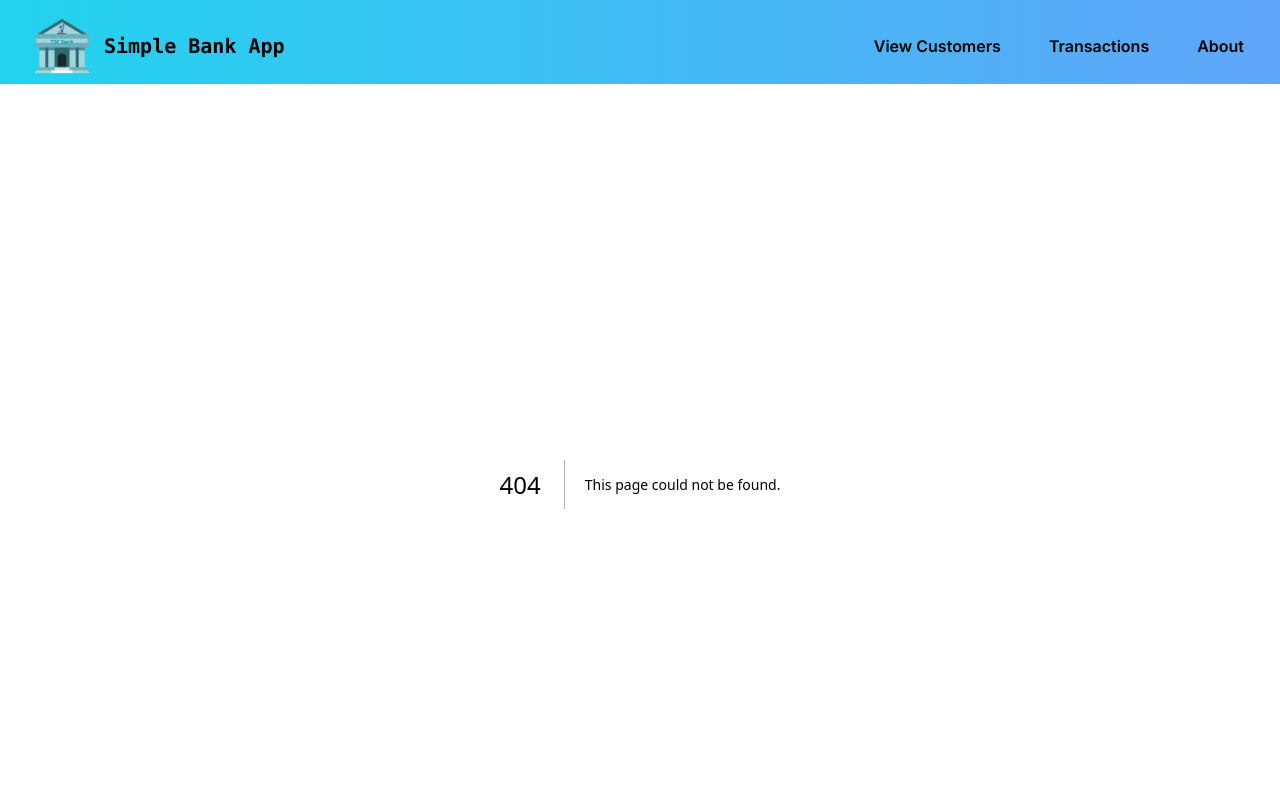
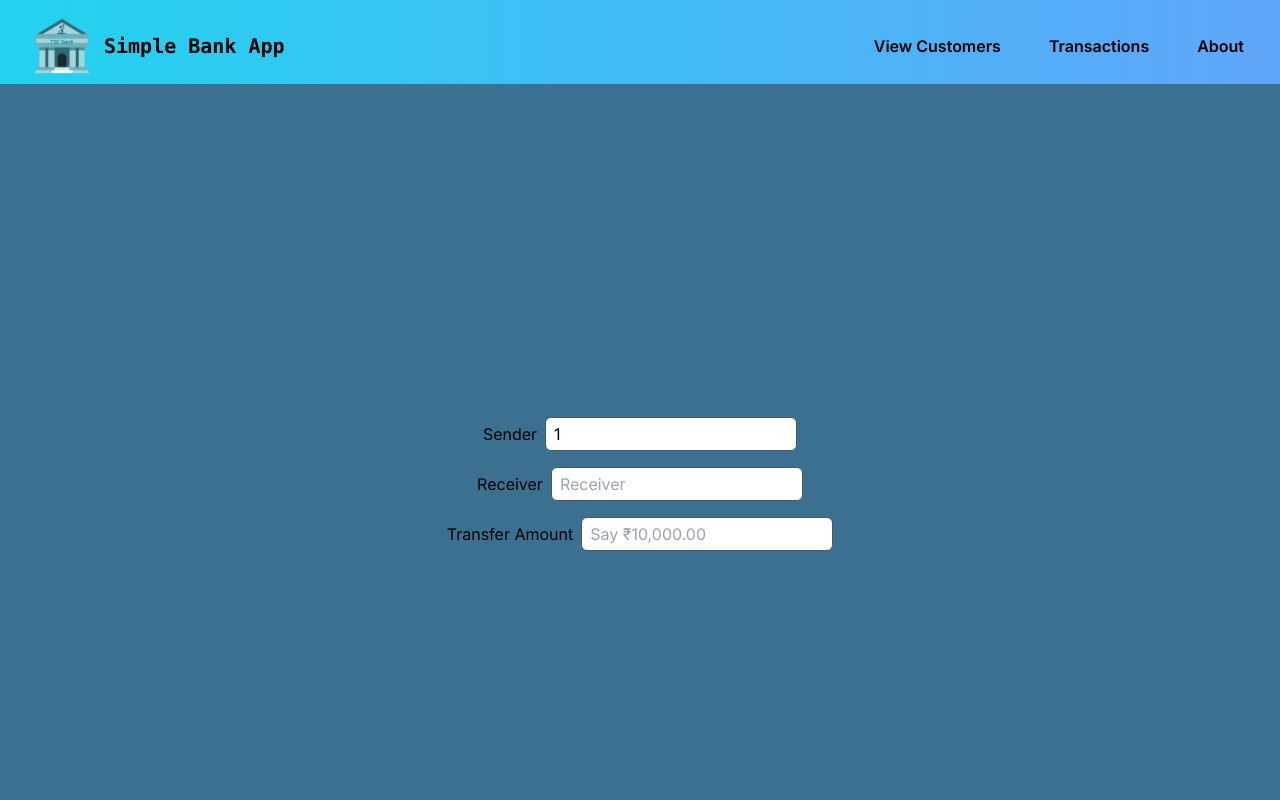
Before and after one commit to rahulkumarpahwa/tsf-basic-banking-system, a Next.js app: page /send/1 in a window 1280 px wide. Before the commit this address had no page. Shown: the top 800 px of the page. Built offline with nearby package versions, Linux system fonts and the light colour scheme.

Commit message:
created send page

```diff
--- a/src/app/customers/page.tsx
+++ b/src/app/customers/page.tsx
@@ -1,10 +1,11 @@
 "use client";
 import axios from "axios";
+import Link from "next/link";
 import { useState, useEffect } from "react";
 
 const Customers = () => {
   const [customers, setCustomers] = useState([]);
-  const [totalBalance, setTotalBalance] = useState(0);
+  let totalBalance = 0;
 
   const fetchCustomers = async () => {
     try {
@@ -16,15 +17,25 @@ const Customers = () => {
     }
   };
 
+  if (customers.length != 0) {
+    customers.forEach((customer: any) => {
+      totalBalance += customer.currentBalance;
+    });
+  }
+
+  const formatter = new Intl.NumberFormat("en-IN", {
+    style: "currency",
+    currency: "INR",
+  });
+
   useEffect(() => {
     fetchCustomers();
   }, []);
 
-
-
   return (
-    <div className="flex min-h-screen flex-col items-center justify-center bg-[#3c7091]">
+    <div className="flex min-h-screen flex-col items-center justify-center p-8 bg-[#3c7091]">
       <div>{customers.length === 0 && <div>No Data Available</div>}</div>
+      {customers.length != 0 && (
         <table>
           <caption>All Customers</caption>
           <thead>
@@ -37,33 +48,47 @@ const Customers = () => {
             </tr>
           </thead>
           <tbody>
-          {customers.length != 0 &&
-            customers.map((customer: any, index: number) => (
+            {customers.map((customer: any, index: number) => (
               <tr key={customer._id}>
                 <th scope="row">{index + 1}</th>
                 <td>{customer.username}</td>
                 <td>{customer.email}</td>
 
-                <td>{customer.currentBalance}</td>
-                <td>22</td>
+                <td className="text-center">
+                  {formatter.format(customer.currentBalance)}
+                </td>
+                <td>
+                  {" "}
+                  <Link href={`/send/${customer.username}`} className="inline-flex items-center px-4 py-2 bg-[#2d9be0] hover:bg-[#0e5d8f] text-white text-sm font-medium rounded-md">
+                    Send
+                  </Link>
+                </td>
               </tr>
             ))}
           </tbody>
           <tfoot>
             <tr>
               <th scope="row" colSpan={3}>
-              Net Current Balance (₹)
+                Net Current Balance
               </th>
-            <td>{totalBalance}</td>
+              <td className="text-center">
+                ₹
+                {totalBalance
+                  .toFixed(2)
+                  .replace(/(\d)(?=(\d{3})+(?!\d))/g, "$1,")}
+              </td>
+              <td></td>
             </tr>
             <tr>
               <th scope="row" colSpan={3}>
                 Total Customers
               </th>
-            <td>{customers.length}</td>
+              <td className="text-center">{customers.length}</td>
+              <td></td>
             </tr>
           </tfoot>
         </table>
+      )}
     </div>
   );
 };
--- /dev/null
+++ b/src/app/send/[username]/page.tsx
@@ -0,0 +1,50 @@
+"use client";
+import { useState } from "react";
+
+const Page = ({ params }: any) => {
+  const [data, setData] = useState({
+    sender: params.username,
+    receiver: "",
+    transferAmount: "",
+  });
+
+  return (
+    <div className="flex min-h-screen flex-col items-center justify-center p-8 bg-[#3c7091]">
+      <div className="space-x-2">
+        <label htmlFor="sender">Sender</label>
+        <input
+          className="focus:outline-none border border-gray-600 text-black rounded-md my-2 px-2 py-1"
+          placeholder="Sender"
+          id="sender"
+          type="text"
+          value={data.sender}
+          onChange={(e) => setData({ ...data, sender: e.target.value })} //most important thing
+        />
+      </div>
+      <div className="space-x-2">
+        <label htmlFor="receiver">Receiver</label>
+        <input
+          className="focus:outline-none border border-gray-600 text-black rounded-md my-2 px-2 py-1"
+          placeholder="Receiver"
+          type="text"
+          id="receiver"
+          value={data.receiver}
+          onChange={(e) => setData({ ...data, receiver: e.target.value })} //most important thing
+        />
+      </div>
+      <div className="space-x-2">
+        <label htmlFor="amount">Transfer Amount</label>
+        <input
+          className="focus:outline-none border border-gray-600 text-black rounded-md my-2 px-2 py-1"
+          placeholder="Say ₹10,000.00"
+          id="amount"
+          type="number"
+          value={data.transferAmount}
+          onChange={(e) => setData({ ...data, transferAmount: e.target.value })} //most important thing
+        />
+      </div>
+    </div>
+  );
+};
+
+export default Page;
--- a/src/utils/data.json
+++ b/src/utils/data.json
@@ -1,49 +1,49 @@
 {
   "data": [
     {
-      "username": "Rahul Kumar",
+      "username": "RahulKumar",
       "email": "rahul@gmail.com",
       "currentBalance": 23450
     },
     {
-      "username": "John Smith",
+      "username": "JohnSmith",
       "email": "john@gmail.com",
       "currentBalance": 29995
     },
     {
-      "username": "Dane Joe",
+      "username": "DaneJoe",
       "email": "dane@gmail.com",
       "currentBalance": 123455
     },
     {
-      "username": "Mohak Mangal",
+      "username": "MohakMangal",
       "email": "mohak@gmail.com",
       "currentBalance": 2223455
     },
     {
-      "username": "Dupic Swift",
+      "username": "DupicSwift",
       "email": "dupic@gmail.com",
       "currentBalance": 2344555
     },
     {
-      "username": "Kurel Nayak",
+      "username": "KurelNayak",
       "email": "kurel@gmail.com",
       "currentBalance": 288455
     },
     {
-      "username": "Neha Jane",
+      "username": "NehaJane",
       "email": "neha@gmail.com",
       "currentBalance": 2341155
     },{
-      "username": "Rabish Kumar",
+      "username": "RabishKumar",
       "email": "rabish@gmail.com",
       "currentBalance": 2345567
     },{
-      "username": "Jenny Wick",
+      "username": "JennyWick",
       "email": "jenny@gmail.com",
       "currentBalance": 2929455
     },{
-      "username": "Marco Junior",
+      "username": "MarcoJunior",
       "email": "marco@gmail.com",
       "currentBalance": 23432255
     }
```
Lines whose indentation alone changed are shown as unchanged.
